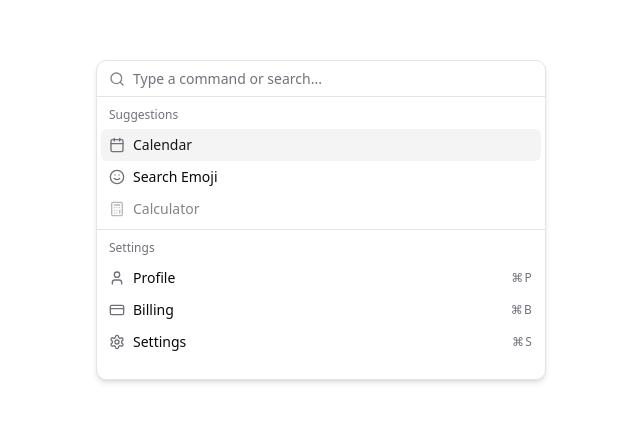
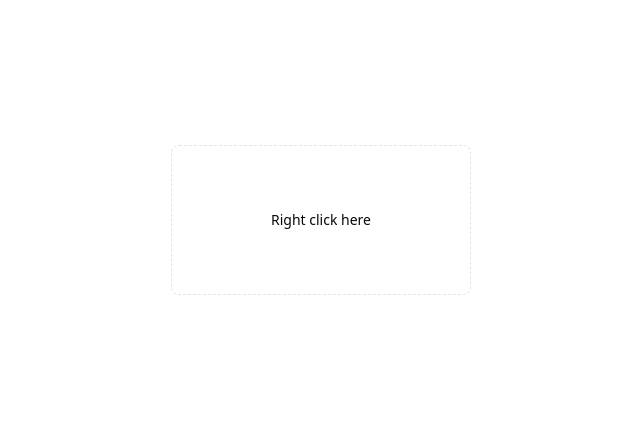
Before and after one commit to azamat-cto/react-starter, a React (Vite) app: page / in a window 1280 px wide. Shown: the part 180-602 px from the top of the page, without its empty margins (319-959 px from the left). Built offline with nearby package versions, Linux system fonts and the light colour scheme.

Commit message:
add `context-menu` component

```diff
--- a/package.json
+++ b/package.json
@@ -1,7 +1,7 @@
 {
     "name": "react-starter",
     "private": true,
-    "version": "0.0.28",
+    "version": "0.0.29",
     "type": "module",
     "scripts": {
         "dev": "vite",
@@ -18,6 +18,7 @@
         "@radix-ui/react-avatar": "^1.1.3",
         "@radix-ui/react-checkbox": "^1.1.4",
         "@radix-ui/react-collapsible": "^1.1.3",
+        "@radix-ui/react-context-menu": "^2.2.6",
         "@radix-ui/react-dialog": "^1.1.6",
         "@radix-ui/react-popover": "^1.1.6",
         "@radix-ui/react-slot": "^1.1.2",
--- a/src/App.tsx
+++ b/src/App.tsx
@@ -1,65 +1,77 @@
 import {
-    Command,
-    CommandEmpty,
-    CommandGroup,
-    CommandInput,
-    CommandItem,
-    CommandList,
-    CommandSeparator,
-    CommandShortcut,
-} from "@/components/ui/command";
-import {
-    Calculator,
-    Calendar,
-    CreditCard,
-    Settings,
-    Smile,
-    User,
-} from "lucide-react";
+    ContextMenu,
+    ContextMenuCheckboxItem,
+    ContextMenuContent,
+    ContextMenuItem,
+    ContextMenuLabel,
+    ContextMenuRadioGroup,
+    ContextMenuRadioItem,
+    ContextMenuSeparator,
+    ContextMenuShortcut,
+    ContextMenuSub,
+    ContextMenuSubContent,
+    ContextMenuSubTrigger,
+    ContextMenuTrigger,
+} from "@/components/ui/context-menu";
 
 function App() {
     return (
         <div className="flex flex-col items-center justify-center h-svh max-w-2xl mx-auto">
-            <div className="h-80">
-                <Command className="rounded-lg border shadow-md md:min-w-[450px]">
-                    <CommandInput placeholder="Type a command or search..." />
-                    <CommandList>
-                        <CommandEmpty>No results found.</CommandEmpty>
-                        <CommandGroup heading="Suggestions">
-                            <CommandItem>
-                                <Calendar />
-                                <span>Calendar</span>
-                            </CommandItem>
-                            <CommandItem>
-                                <Smile />
-                                <span>Search Emoji</span>
-                            </CommandItem>
-                            <CommandItem disabled>
-                                <Calculator />
-                                <span>Calculator</span>
-                            </CommandItem>
-                        </CommandGroup>
-                        <CommandSeparator />
-                        <CommandGroup heading="Settings">
-                            <CommandItem>
-                                <User />
-                                <span>Profile</span>
-                                <CommandShortcut>⌘P</CommandShortcut>
-                            </CommandItem>
-                            <CommandItem>
-                                <CreditCard />
-                                <span>Billing</span>
-                                <CommandShortcut>⌘B</CommandShortcut>
-                            </CommandItem>
-                            <CommandItem>
-                                <Settings />
-                                <span>Settings</span>
-                                <CommandShortcut>⌘S</CommandShortcut>
-                            </CommandItem>
-                        </CommandGroup>
-                    </CommandList>
-                </Command>
-            </div>
+            <ContextMenu>
+                <ContextMenuTrigger className="flex h-[150px] w-[300px] items-center justify-center rounded-md border border-dashed text-sm">
+                    Right click here
+                </ContextMenuTrigger>
+                <ContextMenuContent className="w-64">
+                    <ContextMenuItem inset>
+                        Back
+                        <ContextMenuShortcut>⌘[</ContextMenuShortcut>
+                    </ContextMenuItem>
+                    <ContextMenuItem inset disabled>
+                        Forward
+                        <ContextMenuShortcut>⌘]</ContextMenuShortcut>
+                    </ContextMenuItem>
+                    <ContextMenuItem inset>
+                        Reload
+                        <ContextMenuShortcut>⌘R</ContextMenuShortcut>
+                    </ContextMenuItem>
+                    <ContextMenuSub>
+                        <ContextMenuSubTrigger inset>
+                            More Tools
+                        </ContextMenuSubTrigger>
+                        <ContextMenuSubContent className="w-48">
+                            <ContextMenuItem>
+                                Save Page As...
+                                <ContextMenuShortcut>⇧⌘S</ContextMenuShortcut>
+                            </ContextMenuItem>
+                            <ContextMenuItem>
+                                Create Shortcut...
+                            </ContextMenuItem>
+                            <ContextMenuItem>Name Window...</ContextMenuItem>
+                            <ContextMenuSeparator />
+                            <ContextMenuItem>Developer Tools</ContextMenuItem>
+                        </ContextMenuSubContent>
+                    </ContextMenuSub>
+                    <ContextMenuSeparator />
+                    <ContextMenuCheckboxItem checked>
+                        Show Bookmarks Bar
+                        <ContextMenuShortcut>⌘⇧B</ContextMenuShortcut>
+                    </ContextMenuCheckboxItem>
+                    <ContextMenuCheckboxItem>
+                        Show Full URLs
+                    </ContextMenuCheckboxItem>
+                    <ContextMenuSeparator />
+                    <ContextMenuRadioGroup value="pedro">
+                        <ContextMenuLabel inset>People</ContextMenuLabel>
+                        <ContextMenuSeparator />
+                        <ContextMenuRadioItem value="pedro">
+                            Pedro Duarte
+                        </ContextMenuRadioItem>
+                        <ContextMenuRadioItem value="colm">
+                            Colm Tuite
+                        </ContextMenuRadioItem>
+                    </ContextMenuRadioGroup>
+                </ContextMenuContent>
+            </ContextMenu>
         </div>
     );
 }
--- /dev/null
+++ b/src/components/ui/context-menu.tsx
@@ -0,0 +1,256 @@
+import * as React from "react";
+import * as ContextMenuPrimitive from "@radix-ui/react-context-menu";
+import { CheckIcon, ChevronRightIcon, CircleIcon } from "lucide-react";
+
+import { cn } from "@/lib/utils";
+
+function ContextMenu({
+    ...props
+}: React.ComponentProps<typeof ContextMenuPrimitive.Root>) {
+    return <ContextMenuPrimitive.Root data-slot="context-menu" {...props} />;
+}
+
+function ContextMenuTrigger({
+    ...props
+}: React.ComponentProps<typeof ContextMenuPrimitive.Trigger>) {
+    return (
+        <ContextMenuPrimitive.Trigger
+            data-slot="context-menu-trigger"
+            {...props}
+        />
+    );
+}
+
+function ContextMenuGroup({
+    ...props
+}: React.ComponentProps<typeof ContextMenuPrimitive.Group>) {
+    return (
+        <ContextMenuPrimitive.Group data-slot="context-menu-group" {...props} />
+    );
+}
+
+function ContextMenuPortal({
+    ...props
+}: React.ComponentProps<typeof ContextMenuPrimitive.Portal>) {
+    return (
+        <ContextMenuPrimitive.Portal
+            data-slot="context-menu-portal"
+            {...props}
+        />
+    );
+}
+
+function ContextMenuSub({
+    ...props
+}: React.ComponentProps<typeof ContextMenuPrimitive.Sub>) {
+    return <ContextMenuPrimitive.Sub data-slot="context-menu-sub" {...props} />;
+}
+
+function ContextMenuRadioGroup({
+    ...props
+}: React.ComponentProps<typeof ContextMenuPrimitive.RadioGroup>) {
+    return (
+        <ContextMenuPrimitive.RadioGroup
+            data-slot="context-menu-radio-group"
+            {...props}
+        />
+    );
+}
+
+function ContextMenuSubTrigger({
+    className,
+    inset,
+    children,
+    ...props
+}: React.ComponentProps<typeof ContextMenuPrimitive.SubTrigger> & {
+    inset?: boolean;
+}) {
+    return (
+        <ContextMenuPrimitive.SubTrigger
+            data-slot="context-menu-sub-trigger"
+            data-inset={inset}
+            className={cn(
+                "focus:bg-accent focus:text-accent-foreground data-[state=open]:bg-accent data-[state=open]:text-accent-foreground flex cursor-default items-center rounded-sm px-2 py-1.5 text-sm outline-hidden select-none data-[inset]:pl-8 [&_svg]:pointer-events-none [&_svg]:shrink-0 [&_svg:not([class*='size-'])]:size-4",
+                className,
+            )}
+            {...props}
+        >
+            {children}
+            <ChevronRightIcon className="ml-auto" />
+        </ContextMenuPrimitive.SubTrigger>
+    );
+}
+
+function ContextMenuSubContent({
+    className,
+    ...props
+}: React.ComponentProps<typeof ContextMenuPrimitive.SubContent>) {
+    return (
+        <ContextMenuPrimitive.SubContent
+            data-slot="context-menu-sub-content"
+            className={cn(
+                "bg-popover text-popover-foreground data-[state=open]:animate-in data-[state=closed]:animate-out data-[state=closed]:fade-out-0 data-[state=open]:fade-in-0 data-[state=closed]:zoom-out-95 data-[state=open]:zoom-in-95 data-[side=bottom]:slide-in-from-top-2 data-[side=left]:slide-in-from-right-2 data-[side=right]:slide-in-from-left-2 data-[side=top]:slide-in-from-bottom-2 z-50 min-w-[8rem] overflow-hidden rounded-md border p-1 shadow-lg",
+                className,
+            )}
+            {...props}
+        />
+    );
+}
+
+function ContextMenuContent({
+    className,
+    ...props
+}: React.ComponentProps<typeof ContextMenuPrimitive.Content>) {
+    return (
+        <ContextMenuPrimitive.Portal>
+            <ContextMenuPrimitive.Content
+                data-slot="context-menu-content"
+                className={cn(
+                    "bg-popover text-popover-foreground data-[state=open]:animate-in data-[state=closed]:animate-out data-[state=closed]:fade-out-0 data-[state=open]:fade-in-0 data-[state=closed]:zoom-out-95 data-[state=open]:zoom-in-95 data-[side=bottom]:slide-in-from-top-2 data-[side=left]:slide-in-from-right-2 data-[side=right]:slide-in-from-left-2 data-[side=top]:slide-in-from-bottom-2 z-50 max-h-(--radix-context-menu-content-available-height) min-w-[8rem] overflow-x-hidden overflow-y-auto rounded-md border p-1 shadow-md",
+                    className,
+                )}
+                {...props}
+            />
+        </ContextMenuPrimitive.Portal>
+    );
+}
+
+function ContextMenuItem({
+    className,
+    inset,
+    variant = "default",
+    ...props
+}: React.ComponentProps<typeof ContextMenuPrimitive.Item> & {
+    inset?: boolean;
+    variant?: "default" | "destructive";
+}) {
+    return (
+        <ContextMenuPrimitive.Item
+            data-slot="context-menu-item"
+            data-inset={inset}
+            data-variant={variant}
+            className={cn(
+                "focus:bg-accent focus:text-accent-foreground data-[variant=destructive]:text-destructive data-[variant=destructive]:focus:bg-destructive/10 dark:data-[variant=destructive]:focus:bg-destructive/20 data-[variant=destructive]:focus:text-destructive data-[variant=destructive]:*:[svg]:!text-destructive [&_svg:not([class*='text-'])]:text-muted-foreground relative flex cursor-default items-center gap-2 rounded-sm px-2 py-1.5 text-sm outline-hidden select-none data-[disabled]:pointer-events-none data-[disabled]:opacity-50 data-[inset]:pl-8 [&_svg]:pointer-events-none [&_svg]:shrink-0 [&_svg:not([class*='size-'])]:size-4",
+                className,
+            )}
+            {...props}
+        />
+    );
+}
+
+function ContextMenuCheckboxItem({
+    className,
+    children,
+    checked,
+    ...props
+}: React.ComponentProps<typeof ContextMenuPrimitive.CheckboxItem>) {
+    return (
+        <ContextMenuPrimitive.CheckboxItem
+            data-slot="context-menu-checkbox-item"
+            className={cn(
+                "focus:bg-accent focus:text-accent-foreground relative flex cursor-default items-center gap-2 rounded-sm py-1.5 pr-2 pl-8 text-sm outline-hidden select-none data-[disabled]:pointer-events-none data-[disabled]:opacity-50 [&_svg]:pointer-events-none [&_svg]:shrink-0 [&_svg:not([class*='size-'])]:size-4",
+                className,
+            )}
+            checked={checked}
+            {...props}
+        >
+            <span className="pointer-events-none absolute left-2 flex size-3.5 items-center justify-center">
+                <ContextMenuPrimitive.ItemIndicator>
+                    <CheckIcon className="size-4" />
+                </ContextMenuPrimitive.ItemIndicator>
+            </span>
+            {children}
+        </ContextMenuPrimitive.CheckboxItem>
+    );
+}
+
+function ContextMenuRadioItem({
+    className,
+    children,
+    ...props
+}: React.ComponentProps<typeof ContextMenuPrimitive.RadioItem>) {
+    return (
+        <ContextMenuPrimitive.RadioItem
+            data-slot="context-menu-radio-item"
+            className={cn(
+                "focus:bg-accent focus:text-accent-foreground relative flex cursor-default items-center gap-2 rounded-sm py-1.5 pr-2 pl-8 text-sm outline-hidden select-none data-[disabled]:pointer-events-none data-[disabled]:opacity-50 [&_svg]:pointer-events-none [&_svg]:shrink-0 [&_svg:not([class*='size-'])]:size-4",
+                className,
+            )}
+            {...props}
+        >
+            <span className="pointer-events-none absolute left-2 flex size-3.5 items-center justify-center">
+                <ContextMenuPrimitive.ItemIndicator>
+                    <CircleIcon className="size-2 fill-current" />
+                </ContextMenuPrimitive.ItemIndicator>
+            </span>
+            {children}
+        </ContextMenuPrimitive.RadioItem>
+    );
+}
+
+function ContextMenuLabel({
+    className,
+    inset,
+    ...props
+}: React.ComponentProps<typeof ContextMenuPrimitive.Label> & {
+    inset?: boolean;
+}) {
+    return (
+        <ContextMenuPrimitive.Label
+            data-slot="context-menu-label"
+            data-inset={inset}
+            className={cn(
+                "text-foreground px-2 py-1.5 text-sm font-medium data-[inset]:pl-8",
+                className,
+            )}
+            {...props}
+        />
+    );
+}
+
+function ContextMenuSeparator({
+    className,
+    ...props
+}: React.ComponentProps<typeof ContextMenuPrimitive.Separator>) {
+    return (
+        <ContextMenuPrimitive.Separator
+            data-slot="context-menu-separator"
+            className={cn("bg-border -mx-1 my-1 h-px", className)}
+            {...props}
+        />
+    );
+}
+
+function ContextMenuShortcut({
+    className,
+    ...props
+}: React.ComponentProps<"span">) {
+    return (
+        <span
+            data-slot="context-menu-shortcut"
+            className={cn(
+                "text-muted-foreground ml-auto text-xs tracking-widest",
+                className,
+            )}
+            {...props}
+        />
+    );
+}
+
+export {
+    ContextMenu,
+    ContextMenuTrigger,
+    ContextMenuContent,
+    ContextMenuItem,
+    ContextMenuCheckboxItem,
+    ContextMenuRadioItem,
+    ContextMenuLabel,
+    ContextMenuSeparator,
+    ContextMenuShortcut,
+    ContextMenuGroup,
+    ContextMenuPortal,
+    ContextMenuSub,
+    ContextMenuSubContent,
+    ContextMenuSubTrigger,
+    ContextMenuRadioGroup,
+};
```
Also changed, not shown: 1 other file (tests, documents, lock files or other folders).
